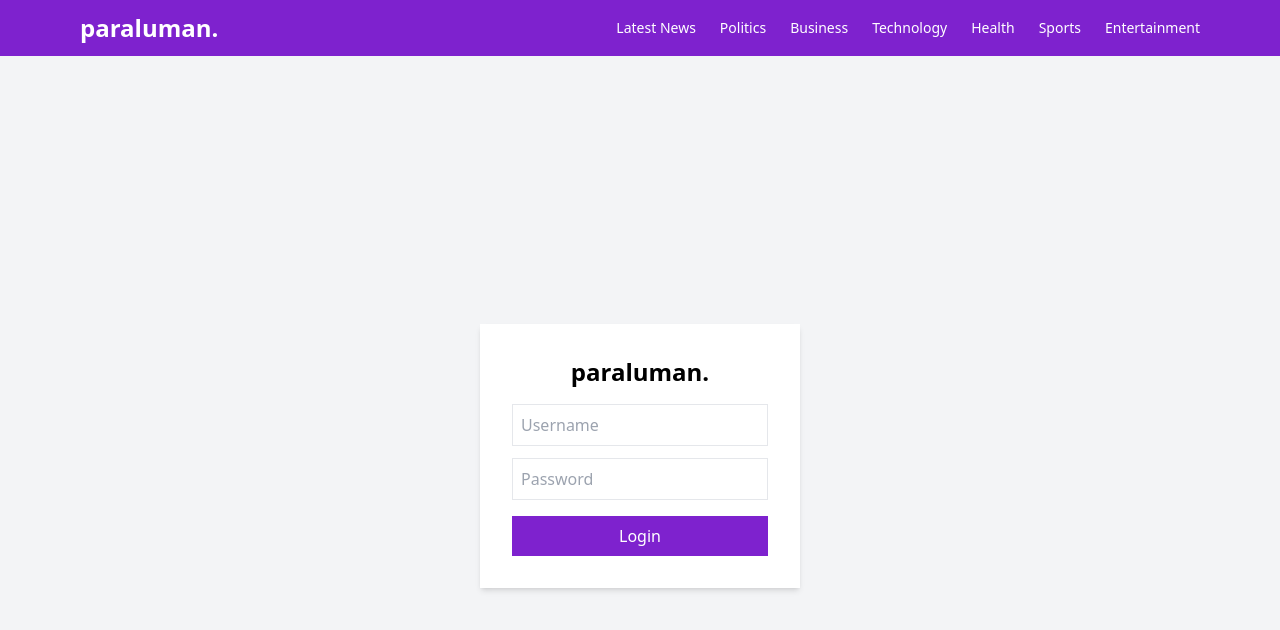
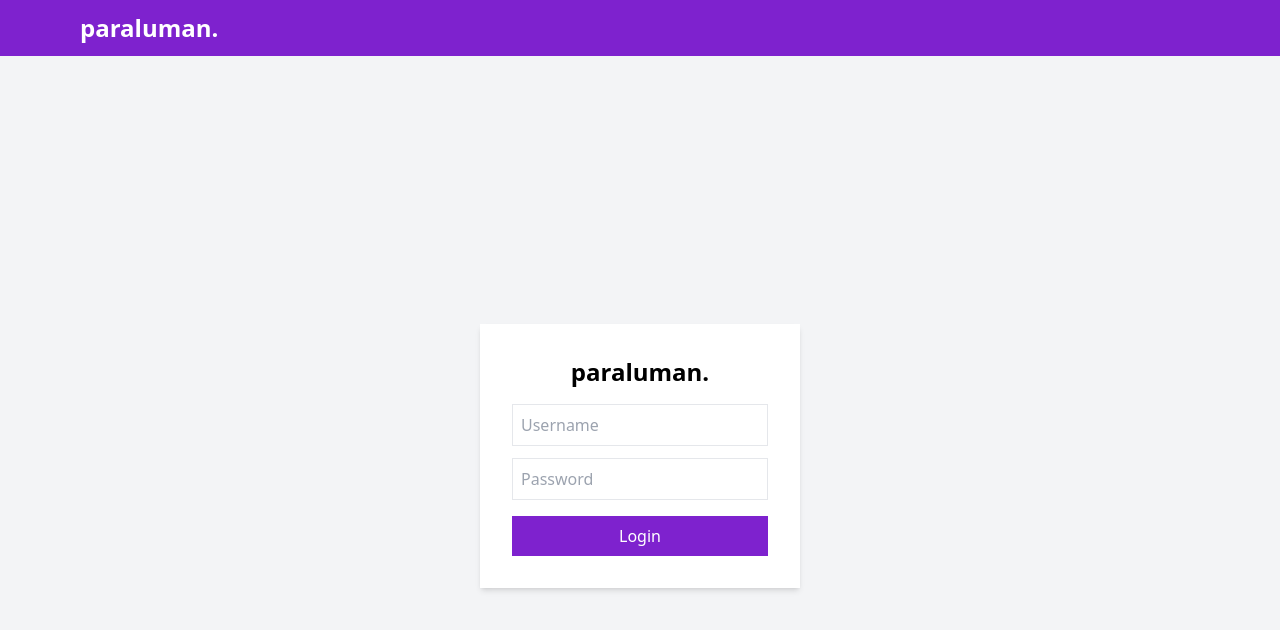
Before and after one commit to vlksaguin/news-translation-system, a React (Vite) app in the folder client/: page / in a window 1280 px wide. Shown: the top 630 px of the page. Built offline with nearby package versions, Linux system fonts and the light colour scheme; no server answers.

Commit message:
fix: removed news sections in Navbar

```diff
--- a/client/src/components/Navbar.jsx
+++ b/client/src/components/Navbar.jsx
@@ -14,7 +14,7 @@
           paraluman.
         </div>
 
-        <div className="hidden md:flex gap-6 text-sm">
+        {/* <div className="hidden md:flex gap-6 text-sm">
           <p>Latest News</p>
           <p>Politics</p>
           <p>Business</p>
@@ -22,7 +22,7 @@
           <p>Health</p>
           <p>Sports</p>
           <p>Entertainment</p>
-        </div>
+        </div> */}
       </div>
     </div>
   );
```
